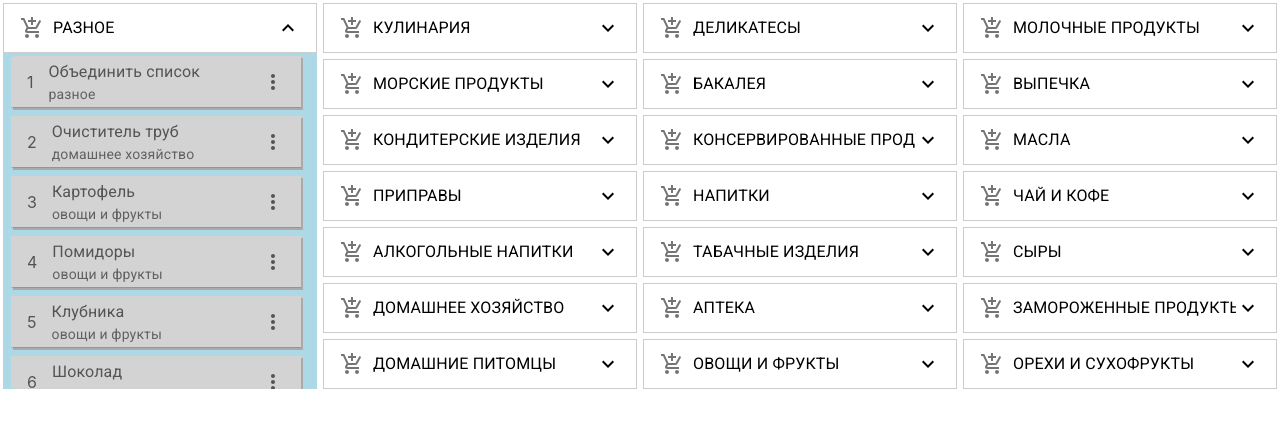
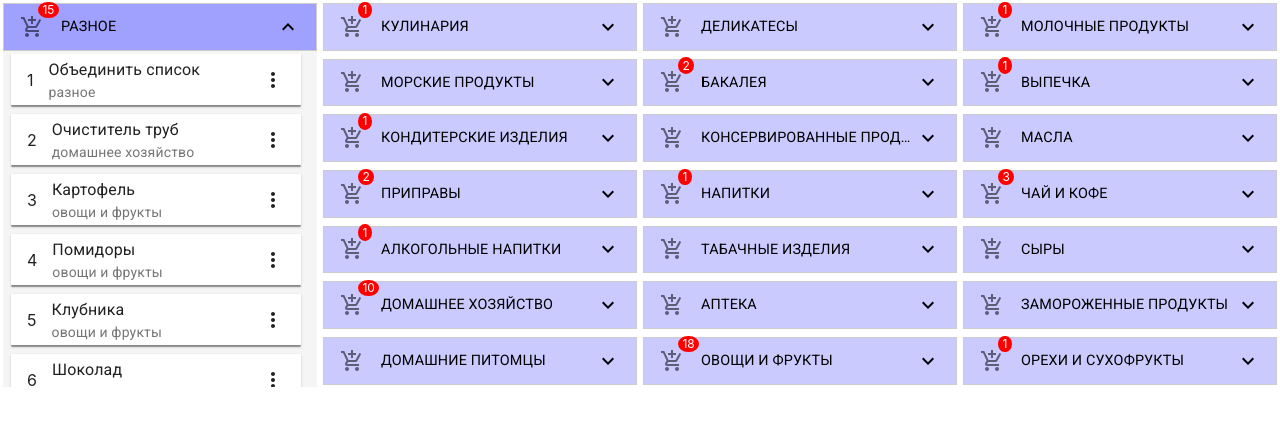
Before and after one commit to kobrynovych/React_Drag_and_Drop, a React (Create React App) app: page / in a window 1280 px wide. Shown: the top 428 px of the page. Built offline with nearby package versions, Linux system fonts and the light colour scheme.

Commit message:
add length groups

```diff
--- a/src/App.css
+++ b/src/App.css
@@ -14,6 +14,8 @@ body {
 }
 .app {
   display: flex;
+  max-width: 1440px;
+  margin: 0 auto;
 }
 
 .columns_wrap {
@@ -84,8 +86,14 @@ body {
   /* align-items: center; */
 }
 .item:hover {
-  /* background-color: rgb(189, 255, 217); */
-  /* opacity: .6; */
+  /* background-color: rgb(189, 255, 217)!important; */
+  background-color: rgba(0, 0, 0, 0.04)!important;
+  /* color: rgba(189, 255, 217);   */
+  /* background-color: #121212!important; */
+  /* background-color: #121212!important; */
+  /* #333 */
+  /* color: #fff!important; */
+  /* opacity: .7; */
 }
 
 .item.is-dragging {
--- a/src/components/Column.js
+++ b/src/components/Column.js
@@ -14,6 +14,7 @@ import Avatar from '@material-ui/core/Avatar';                           // img
 import ItemListApp from './ItemList';
 
 const Column = React.memo(function Column({ column, index, columnId = null }) {
+  // debugger
     const openStart = columnId === 'разное' ? true : false;
     const [open, setOpen] = useState(openStart);
     const [isHover, setIsHover] = useState(false);
@@ -29,29 +30,45 @@ const Column = React.memo(function Column({ column, index, columnId = null }) {
         // backgroundColor: styleHover && 'red!important',
         // backgroundColor: isHover ? '' : 'rgb(189, 255, 217)!important',
         // backgroundColor: isHover ? '' : '#fff!important',
-        backgroundColor: isHover ? '' : open ? '#fff!important' : 'rgb(189, 255, 217)!important',
+
+        backgroundColor: isHover ? '' : open ? 'rgb(160, 160, 255)!important' : 'rgb(189, 255, 217)!important',
 
         // backgroundColor: columnId === 'разное' && '#fff!important',
         transition: 'background .4s',
       },
-      // title__wrap:hover: {
-      //   backgroundColor: 'lightgreen',
-      // },
-      title: {
+      listItemText: {                  // title
+        fontSize:'.9rem',
         textTransform: 'uppercase',
         whiteSpace: 'nowrap',
         overflow: 'hidden',
         textOverflow: 'ellipsis',
+        paddingLeft: '8px',
       },
       icon: {
         minWidth: '33px',
+        position: 'relative',
+      },
+      lengthGroup: {
+        position: 'absolute',
+        fontSize: '12px',
+        top: '-105%',
+        left: '55%',
+        // transform: translate(),
+        backgroundColor: 'red',
+        color: '#fff',
+        borderRadius: '50%',
+        padding: '7% 13%',
+        textAlign: 'center',
+        verticalAlign: 'center',
+        lineHeight: '1em',
       },
       small: {                     // img avatar
         width: theme.spacing(3),
         height: theme.spacing(3),
       },
       ItemList_wrap: {
-        backgroundColor: 'lightblue',
+        // backgroundColor: 'lightblue',
+        backgroundColor: '#f5f5f5',
         transition: 'background .4s',
         // paddingTop: '3px',          // dont work only (+ItemList_wrap2)
         // height: '40px',
@@ -86,7 +103,14 @@ const Column = React.memo(function Column({ column, index, columnId = null }) {
       }
 
       return {
-      background: isDraggingOver ? 'rgb(160, 160, 255)' : '#fff',
+      // background: isDraggingOver ? 'rgb(160, 160, 255)' : '#fff',
+      // background: isDraggingOver ? 'rgb(160, 160, 255)' : '#6fda44',    // column title wrap
+      // background: isDraggingOver ? 'rgb(160, 160, 255)' : 'rgb(160, 160, 255)',    // column title wrap
+      // background: isDraggingOver ? 'rgb(160, 160, 255)' :  open ? '#cacaff' : 'rgb(160, 160, 255)',    // column title wrap
+      background: isDraggingOver ? 'rgb(160, 160, 255)' :  open ? 'rgb(160, 160, 255)' : '#cacaff',    // column title wrap
+      // backgroundColor: open ? 'red!important' : 'black!important',
+
+
     }};
 
     return (
@@ -118,11 +142,12 @@ const Column = React.memo(function Column({ column, index, columnId = null }) {
                 style={getListStyle(snapshot.isDragging)}
               >
                 <ListItemIcon className={classes.icon}>
+                  {column.items.length > 0 && <p className={classes.lengthGroup}>{column.items.length}</p>}
                   <AddShoppingCartIcon />
                   {/* <Avatar variant="rounded" alt={column.name} src={column.img} className={classes.small} /> */}
                   {/* <Avatar variant="rounded" alt={column.name} src={img} className={classes.small} /> */}
                 </ListItemIcon>
-                <ListItemText primary={column.name} className={classes.title} />
+                <ListItemText primary={column.name} className={classes.title} classes={{primary:classes.listItemText}}/>
                 {open ? <ExpandLess /> : <ExpandMore />}
               </ListItem>
               {/* <Collapse in={open} timeout="auto" unmountOnExit className={classes.ItemList_wrap}> */}
--- a/src/components/Item.js
+++ b/src/components/Item.js
@@ -34,14 +34,21 @@ const getStyle = ({ draggableStyle, virtualStyle, isDragging }) => {
         ? draggableStyle.width
         : `calc(${combined.width} - ${grid * 3}px)`,
       // marginBottom: grid,
+
       marginBottom: `${grid}px`,
+
       // backgroundColor: '#aaa',
       // backgroundColor: 'lightgrey',
-      backgroundColor: 'lightgrey',
+      backgroundColor: '#fff',
       // borderRadius: '15px',
-      color: 'rgba(0,0,0,.6)',
+      // color: 'rgba(0,0,0,.6)',
+      color: 'rgba(0, 0, 0, 0.87)',
+
       // border: '1px solid lightblue',
-      boxShadow: '2px 2px #aaa',
+      // boxShadow: '2px 2px #aaa',
+      boxShadow: '0px 2px 1px -1px rgb(0 0 0 / 20%), 0px 1px 1px 0px rgb(0 0 0 / 14%), 0px 1px 3px 0px rgb(0 0 0 / 12%)',
+
+
       // paddingRight: '0px',
       // transition: 'background .4s',
     };
@@ -56,6 +63,7 @@ const useStyles = makeStyles((theme) => ({
 }));
 
 const Item = ({ provided, item, style, isDragging, index = ''}) => {
+  // debugger
   const classes = useStyles();
   // debugger
   const options = [
@@ -76,7 +84,7 @@ const Item = ({ provided, item, style, isDragging, index = ''}) => {
   const handleClose = () => {
     setAnchorEl(null);
   };
-  // debugger
+
     return (
         <ListItem button divider
           {...provided.draggableProps}
--- a/src/components/ItemList.js
+++ b/src/components/ItemList.js
@@ -15,21 +15,24 @@ const ItemListApp = React.memo(function ItemList({ column, index, open, setIsHov
 
     const getListStyle = (isDraggingOver) => {
       if (!open && isDraggingOver) {
+        // debugger
         setIsHover(false);
       }
       if (!open && !isDraggingOver) {
+        // debugger
         setIsHover(true);
       }
 
       return {
       transition: 'background .4s',
-      background: open ? isDraggingOver ? 'rgb(189, 255, 217)' : 'lightblue' : isDraggingOver ? 'rgb(189, 255, 217)' : 'transparent',
+      // background: open ? isDraggingOver ? 'rgb(189, 255, 217)' : 'lightblue' : isDraggingOver ? 'rgb(189, 255, 217)' : 'transparent',
+      background: open ? isDraggingOver ? 'rgb(189, 255, 217)' : '#f5f5f5' : isDraggingOver ? 'rgb(189, 255, 217)' : 'transparent',
       width: !open && '1%',
       left: !open && '40%',
       top: !open && '-45px',
-      borderRadius: '15px',
+      // borderRadius: '15px',
       // opacity: !open && '0',
-      opacity: !open && '1',
+      opacity: !open && '0',
     }};
 
     return (
```
